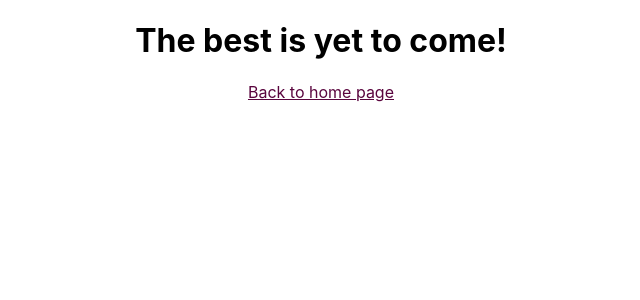
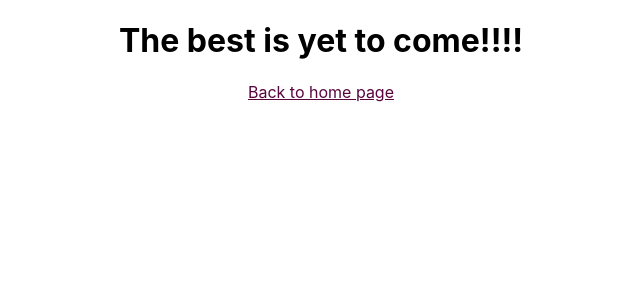
Before and after one commit to Ayselin/kodflix, a React (Create React App) app: page /1 in a window 1280 px wide. Shown: the top 300 px of the page, without its empty margins (319-959 px from the left). Built offline with nearby package versions, Linux system fonts and the light colour scheme.

Commit message:
Introduce component state #13

```diff
--- a/src/Details.js
+++ b/src/Details.js
@@ -13,7 +13,7 @@ export default class Details extends React.Component {
   componentDidMount() {
      setTimeout(() => {
         this.setState({
-          welcomeMessage:'The best is yet to come!'
+          welcomeMessage:'The best is yet to come!!!!'
         });
      },3000);
   }
```
